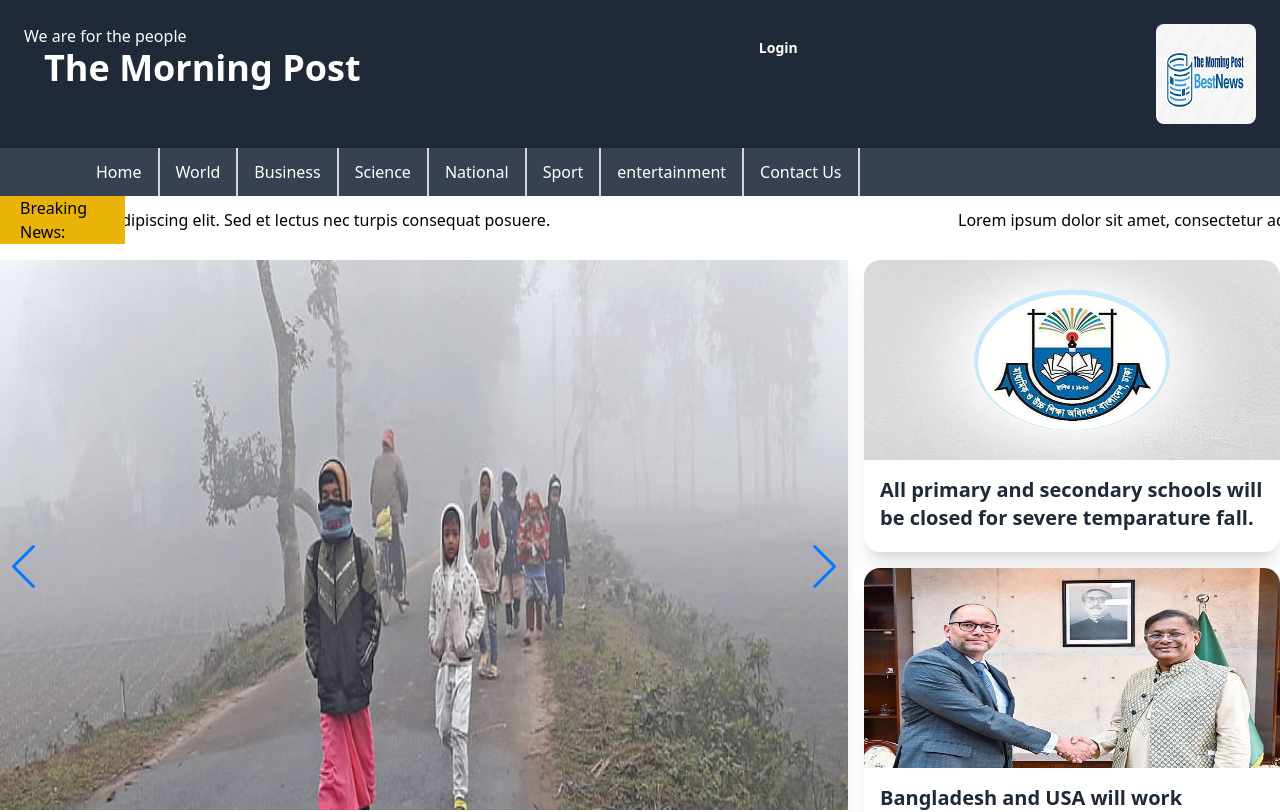
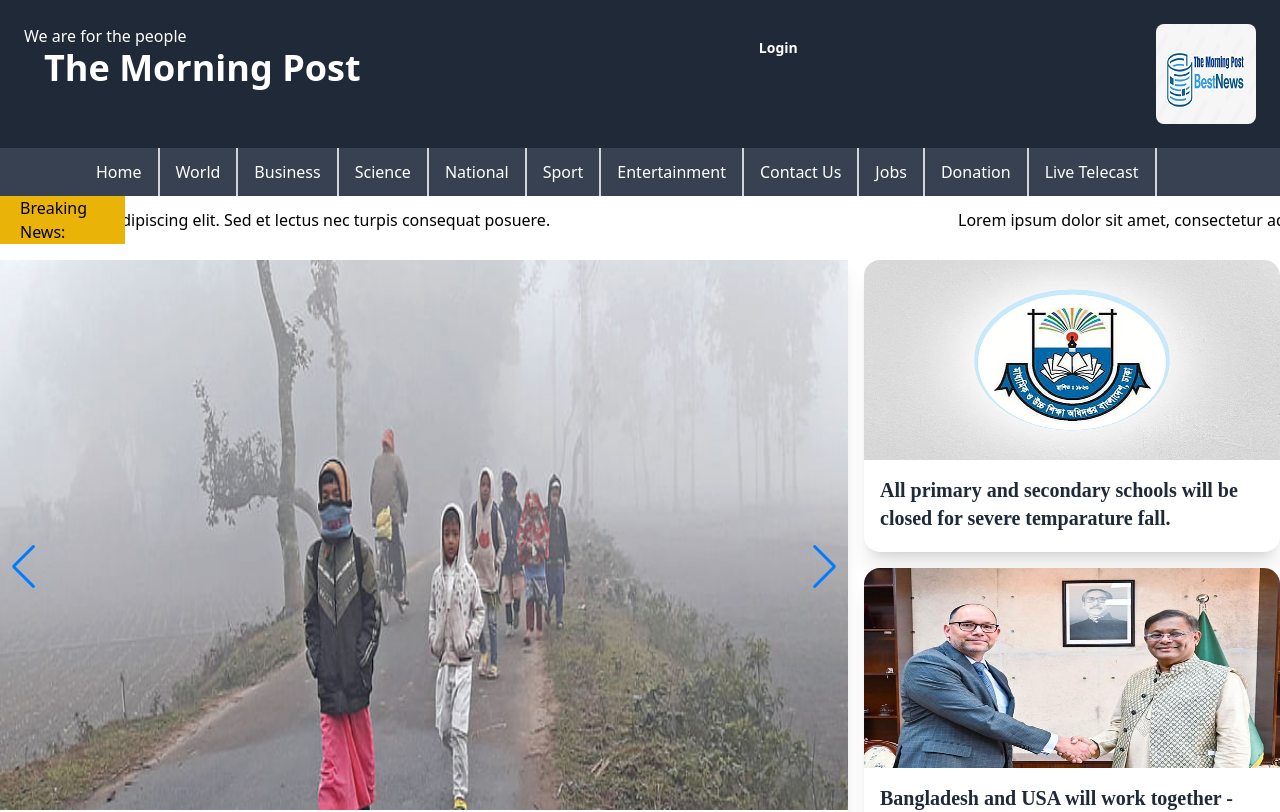
Before and after one commit to HunterTheCoding/The-Morning-Post, a React (Vite) app: page / in a window 1280 px wide. Shown: the top 812 px of the page. Built offline with nearby package versions, Linux system fonts and the light colour scheme; no server answers.

Commit message:
update navbar and router

```diff
--- a/src/Components/Navbar/Navbar.tsx
+++ b/src/Components/Navbar/Navbar.tsx
@@ -61,14 +61,32 @@ const Navbar = () => {
                 className="block float-left text-white text-center border-r-2 border-gray-300 no-underline relative py-3 px-4 hover:bg-gray-300 hover:text-gray-700"
                 href="#"
             >
-                entertainment
+                Entertainment
             </a>
         </Link>,
         <Link
-            to="Contact-US"
+            to="/Contact-US"
             className="block float-left text-white text-center border-r-2 border-gray-300 no-underline relative py-3 px-4 hover:bg-gray-300 hover:text-gray-700"
         >
             Contact Us
+        </Link>,
+        <Link
+            to="/jobs"
+            className="block float-left text-white text-center border-r-2 border-gray-300 no-underline relative py-3 px-4 hover:bg-gray-300 hover:text-gray-700"
+        >
+            Jobs
+        </Link>,
+        <Link
+            to="donation"
+            className="block float-left text-white text-center border-r-2 border-gray-300 no-underline relative py-3 px-4 hover:bg-gray-300 hover:text-gray-700"
+        >
+    Donation
+        </Link>,
+        <Link
+            to="live-telecast"
+            className="block float-left text-white text-center border-r-2 border-gray-300 no-underline relative py-3 px-4 hover:bg-gray-300 hover:text-gray-700"
+        >
+    Live Telecast
         </Link>,
     ];
     return (
--- /dev/null
+++ b/src/Components/OtherSection/Donation/Donation.tsx
@@ -0,0 +1,11 @@
+
+
+const Donation = () => {
+    return (
+        <div>
+
+        </div>
+    );
+};
+
+export default Donation;
--- /dev/null
+++ b/src/Components/OtherSection/Jobs/Jobs.tsx
@@ -0,0 +1,11 @@
+
+
+const Jobs = () => {
+    return (
+        <div>
+
+        </div>
+    );
+};
+
+export default Jobs;
--- /dev/null
+++ b/src/Components/OtherSection/Live-telecast/LiveTelecast.tsx
@@ -0,0 +1,11 @@
+
+
+const LiveTelecast = () => {
+    return (
+        <div>
+
+        </div>
+    );
+};
+
+export default LiveTelecast;
--- /dev/null
+++ b/src/Components/OtherSection/Pdf/Pdf.tsx
@@ -0,0 +1,10 @@
+
+const Pdf = () => {
+    return (
+        <div>
+
+        </div>
+    );
+};
+
+export default Pdf;
--- a/src/index.css
+++ b/src/index.css
@@ -1,3 +1,7 @@
 @tailwind base;
 @tailwind components;
 @tailwind utilities;
+@import url('https://fonts.googleapis.com/css2?family=Cormorant+Garamond:wght@400;500;600;700&display=swap');
+body {
+    font-family: 'Cormorant Garamond', serif;
+}
```
Also changed, not shown: src/Components/Router/Router.tsx (+21 -1 lines), src/Components/Home/HotLight/HotLight.tsx (indentation only).
